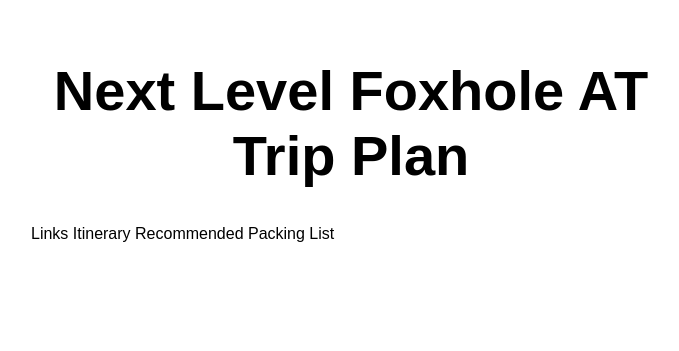
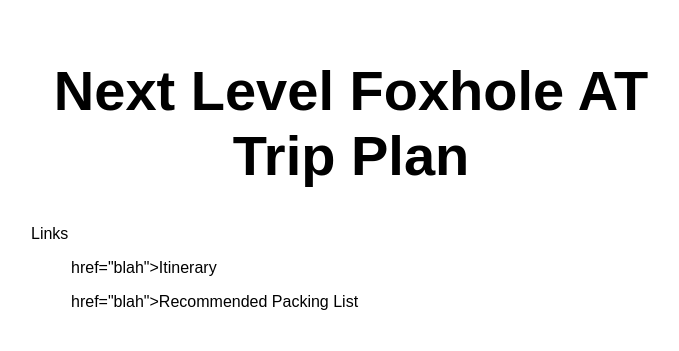
Before and after one commit to BWBoyd/AT_trip, a website: page src/index.html in a window 1280 px wide. Shown: the whole page, without its empty margins (289-968 px from the left). Drawn offline with Linux system fonts and the light colour scheme.

Commit message:
more index.html edits

```diff
--- a/src/index.html
+++ b/src/index.html
@@ -12,9 +12,10 @@
   <main>
     <h1>Next Level Foxhole AT Trip Plan</h1>
 
-    Links
-    Itinerary
-    Recommended Packing List
+    <p>Links</p>
+    <ol><a> href="blah">Itinerary</a></ol>
+    <ol><a> href="blah">Recommended Packing List</a></ol>
+
 
   </main>
 </body>
```
